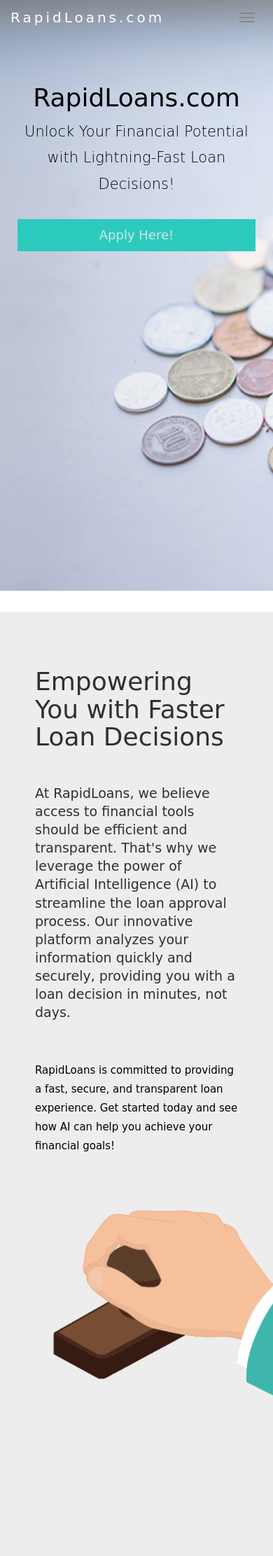
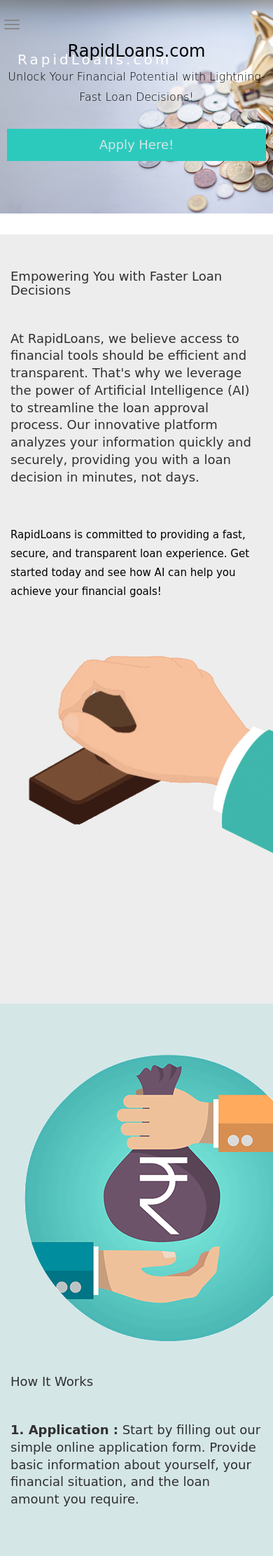
Before and after one commit to RohanParkar/Predictive-Loan-Approval-Web-Application-using-Machine-Learning-Algorithm, a Flask app: page / in a window 390 px wide; the page is wider, and only the part inside the window is pictured. Shown: the top 2223 px of that part at 70% size. Run offline with Flask 3, Linux system fonts and the light colour scheme; parts of the project's set-up code (start-up, migrations or seed data) failed here and were passed over; some libraries are stand-ins or nearby versions.

Commit message:
Update styles.css

```diff
--- a/static/css/styles.css
+++ b/static/css/styles.css
@@ -222,18 +222,65 @@
     .col-sm-4 {
       text-align: center;
       margin: 25px 0;
-
     }
     .btn {
       width: 100%;
       margin-bottom: 35px;
     }
+    h1, h4 {
+      font-size: 18px;
+    }
+    .navbar {
+      padding: 10px;
+    }
+    .jumbotron {
+      padding: 50px 20px;
+    }
+    .panel-body img {
+      width: 100%;
+      height: auto;
+    }
+    .panel {
+      margin-bottom: 30px;
+    }
+    .container-fluid {
+      padding: 30px 15px;
+    }
+    .panel-footer h3 {
+      font-size: 24px;
+    }
+    .navbar-collapse {
+      background-color: #2ccabd;
+    }
+}
+
+@media screen and (max-width: 480px) {
+  .jumbotron {
+    padding: 40px 10px;
+    background-position: center center;
+    height: auto;
   }
-  @media screen and (max-width: 480px) {
-    .logo {
-      font-size: 150px;
-    }
+  .jumbotron h1 {
+    font-size: 24px;
   }
+  .jumbotron p {
+    font-size: 16px;
+  }
+  .form-group {
+    width: 100%;
+  }
+  .form-control {
+    font-size: 16px;
+  }
+  button {
+    width: 100%;
+    padding: 10px;
+  }
+  .navbar-collapse {
+    background-color: #2ccabd;
+  }
+
+}
 
   /* Style for form labels */
 .form-label {
```
